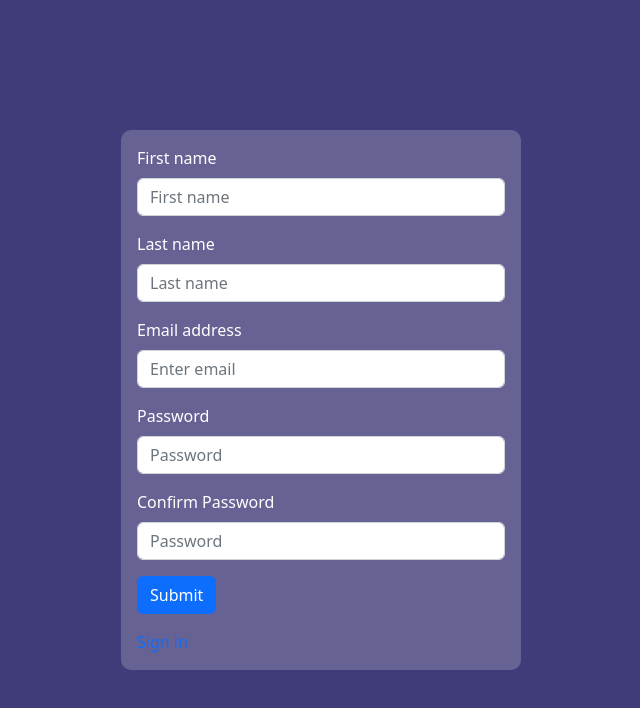
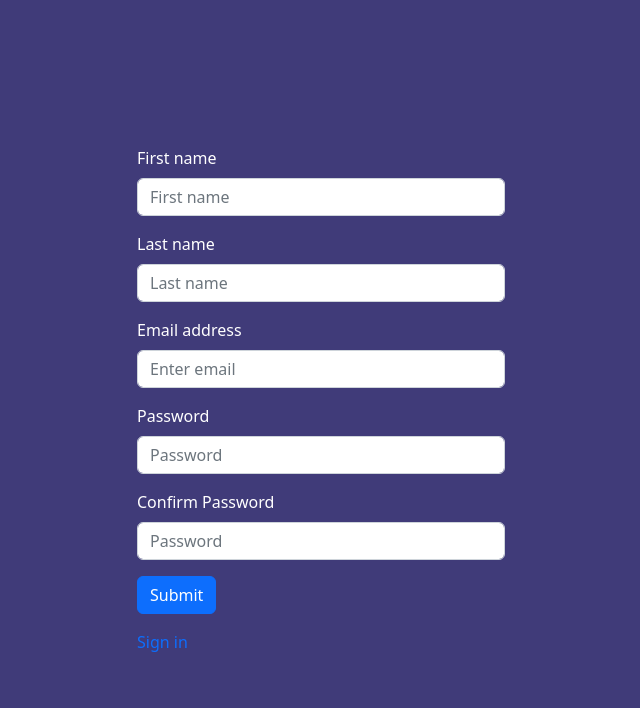
Before and after one commit to shakurovoleg42/employees, a React (Create React App) app in the folder frontend/: page / in a window 1280 px wide. Shown: the top 708 px of the page, without its empty margins (319-959 px from the left). Built offline with nearby package versions, Linux system fonts and the light colour scheme.

Commit message:
final-final-final

```diff
--- a/frontend/src/components/Navbar.js
+++ b/frontend/src/components/Navbar.js
@@ -1,11 +1,8 @@
-import { Routes, Route, Link } from "react-router-dom";
 import Container from "react-bootstrap/Container";
 import Nav from "react-bootstrap/Nav";
 import Navbar from "react-bootstrap/Navbar";
 import authService from "./features/auth/authService";
 import { useNavigate } from "react-router-dom";
-import userService from "./features/user/userService";
-import { useEffect, useState } from "react";
 
 function Navbars() {
  const navigate = useNavigate();
--- a/frontend/src/components/ResetPassword.js
+++ b/frontend/src/components/ResetPassword.js
@@ -25,7 +25,7 @@ function ResetPassword() {
    <Form
     style={{
      borderRadius: "10px",
-     backgroundColor: "rgba(255, 255, 255, 0.2)",
+     backgroundColor: "rgba(10, 96, 125, 1);",
      width: "400px",
     }}
     className="p-3 text-white"
--- a/frontend/src/components/SignIn.js
+++ b/frontend/src/components/SignIn.js
@@ -78,7 +78,7 @@ function SignIn() {
    <Form
     style={{
      borderRadius: "10px",
-     backgroundColor: "rgba(255, 255, 255, 0.2)",
+     backgroundColor: "rgba(10, 96, 125, 1);",
      width: "400px",
     }}
     className="p-3 text-white"
--- a/frontend/src/components/SignUp.js
+++ b/frontend/src/components/SignUp.js
@@ -90,7 +90,7 @@ function SignUp() {
    <Form
     style={{
      borderRadius: "10px",
-     backgroundColor: "rgba(255, 255, 255, 0.2)",
+     backgroundColor: "rgba(10, 96, 125, 1);",
      width: "400px",
     }}
     className="p-3 text-white"
```
